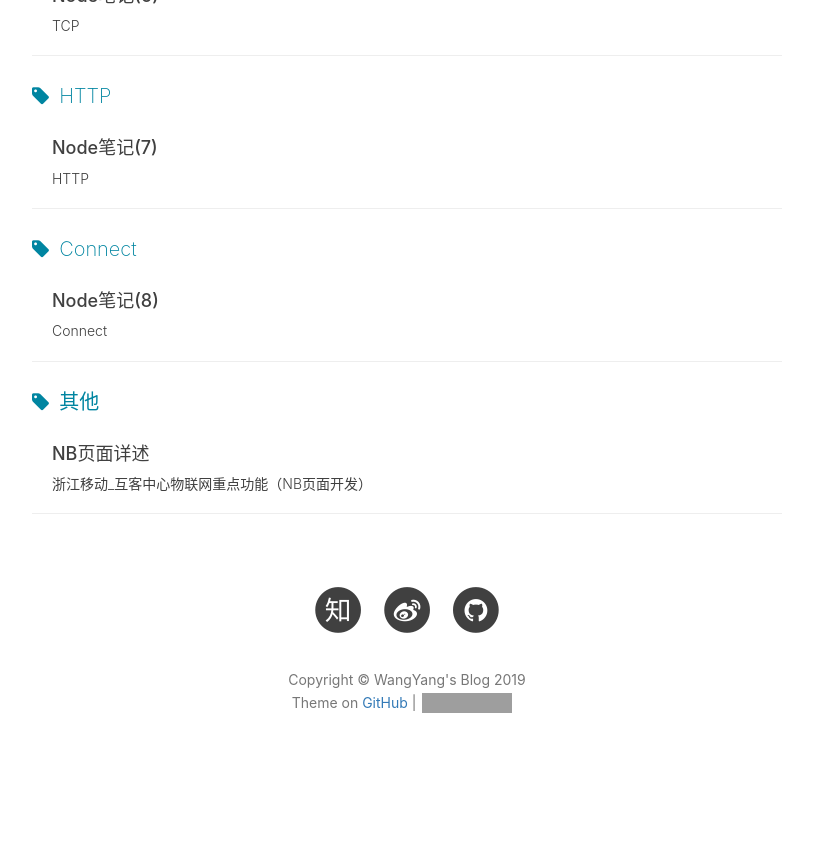
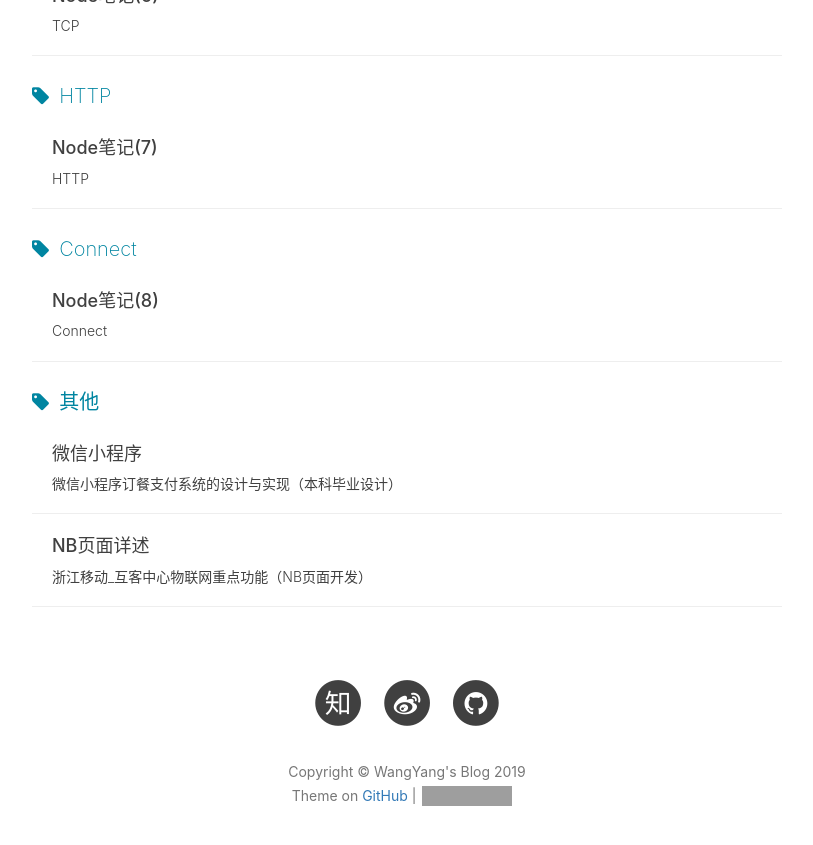
Before and after one commit to wangyang1996/wangyang1996.github.io, a Jekyll site: the page built from tags.html, in a window 1280 px wide and 900 px high, scrolled down 2001 px. Shown: the top 845 px of the window, without its empty margins (233-1046 px from the left). Built offline with Jekyll 4.4.1, drawn with Linux system fonts in a browser that asks for light colours; nearby versions of some CDN libraries; comment, search, counter and statistics services are not loaded; before the commit the page ends 2808 px from its top, so only the background shows below that; grey boxes are pictures that could not be loaded.

Commit message:
add weixin.md

```diff
--- /dev/null
+++ b/_posts/2019-6-25-weixin.md
@@ -0,0 +1,21 @@
+---
+layout:     post                    # 使用的布局（不需要改）
+title:      微信小程序            # 标题
+subtitle:    微信小程序订餐支付系统的设计与实现（本科毕业设计）
+date:       2019-06-25             # 时间
+author:     wangyang                     # 作者
+header-img: img/post-bg-miui6.jpg    #这篇文章标题背景图片
+catalog: true                       # 是否归档
+tags:                               #标签
+    - 其他
+
+---
+
+
+微信小程序订餐支付系统的设计与实现（本科毕业设计）
+==========================================
+项目文档：[百度网盘](https://pan.baidu.com/s/1kygdp9jdd33GV8Hv4_DU_A)
+</br>提取码：y2ys
+</br>
+项目部分源码：[百度网盘](https://pan.baidu.com/s/1ozCxdkqXk-U9uCMgoypkVg)
+</br>提取码：gqyr
```
Also changed, not shown: _posts/2019-6-25-NB.md (+1 -1 lines).
